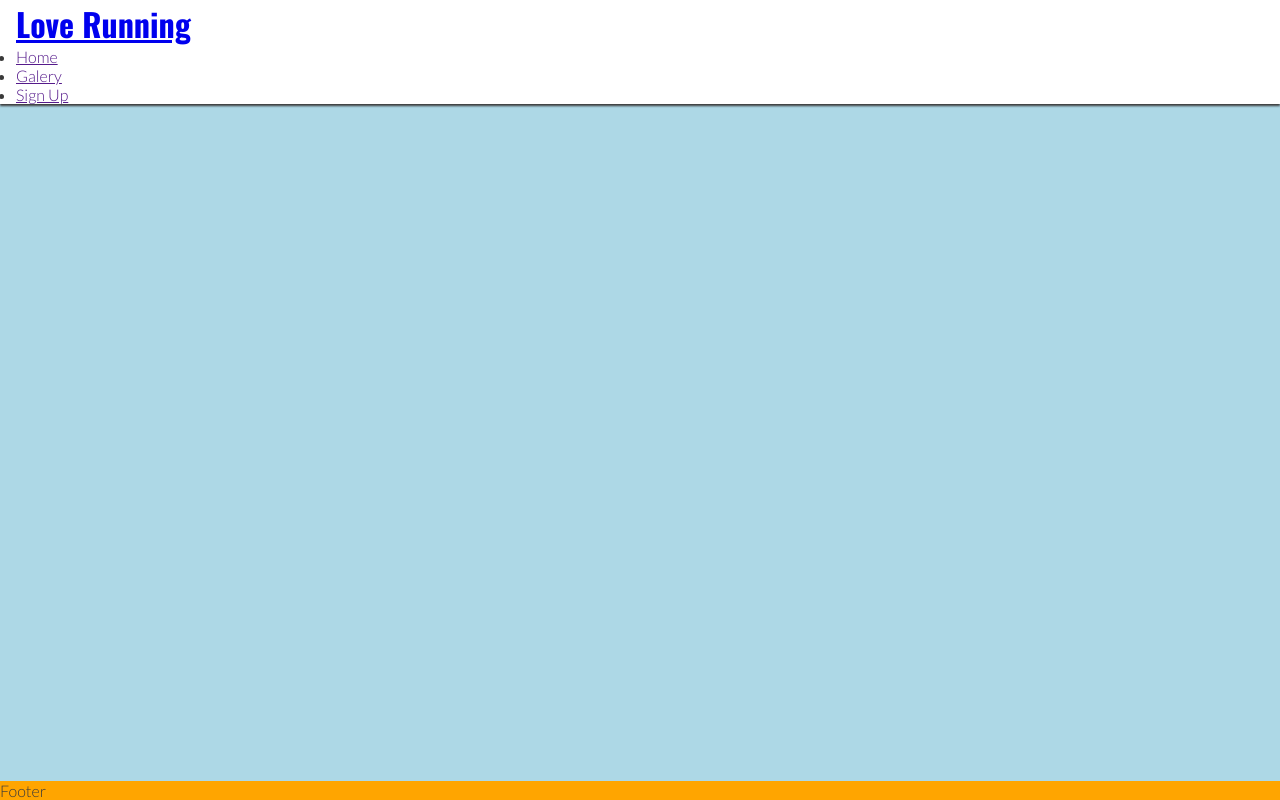
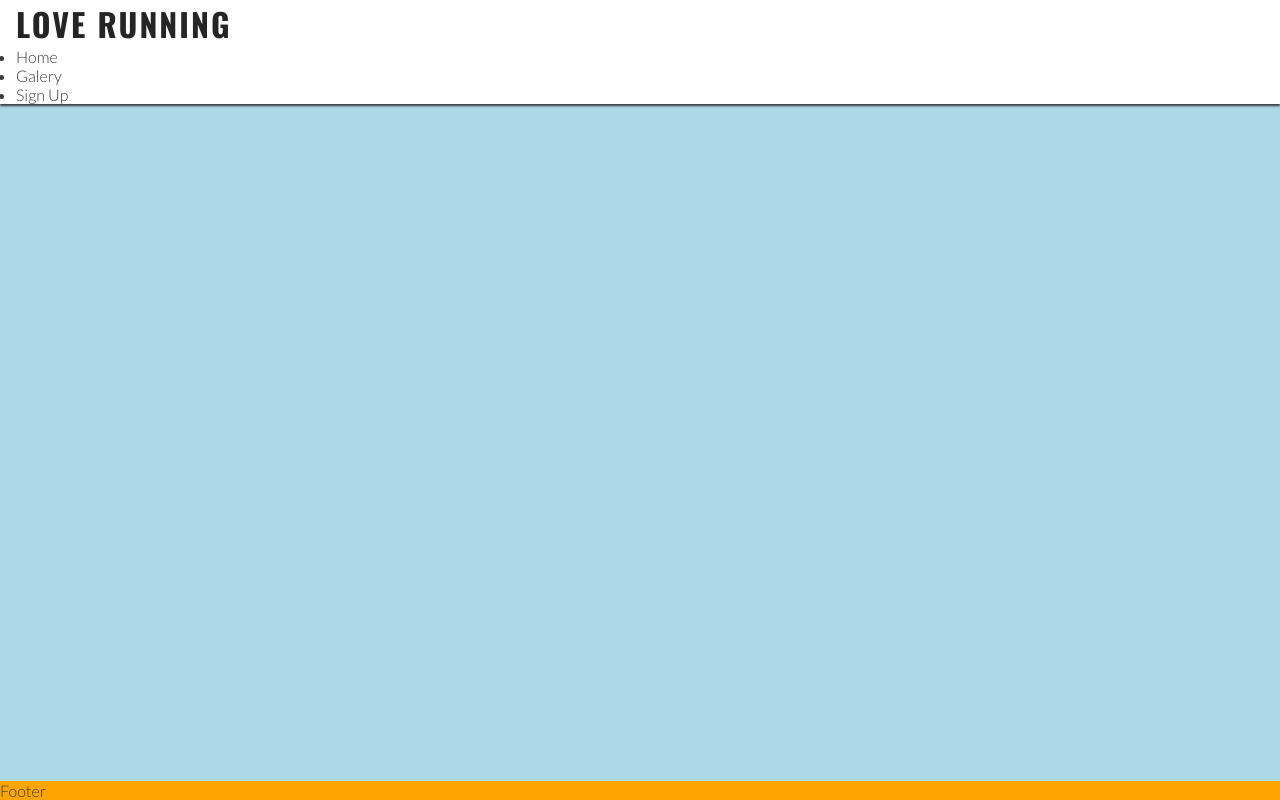
Before and after one commit to arnoldkoss/LOVE-RUNNING, a plain HTML site: page index.html in a window 1280 px wide. Drawn offline with nearby package versions, Linux system fonts and the light colour scheme.

Commit message:
style logo, remove link underline

```diff
--- a/assets/css/style.css
+++ b/assets/css/style.css
@@ -27,7 +27,13 @@ header {background-color: #ffffff;
         width: 100%;
         box-shadow: 0 2px 2px #3a3a3a;}
 
-h1 {font-family: 'Oswald' , sans-serif;}
+   header a {text-decoration: none;
+            color: inherit;}
+
+h1 {font-family: 'Oswald' , sans-serif;
+    text-transform: uppercase;
+    letter-spacing: 2px;
+    color: #252525;}
 
 /* main content */
 main {background-color: lightblue;
```
